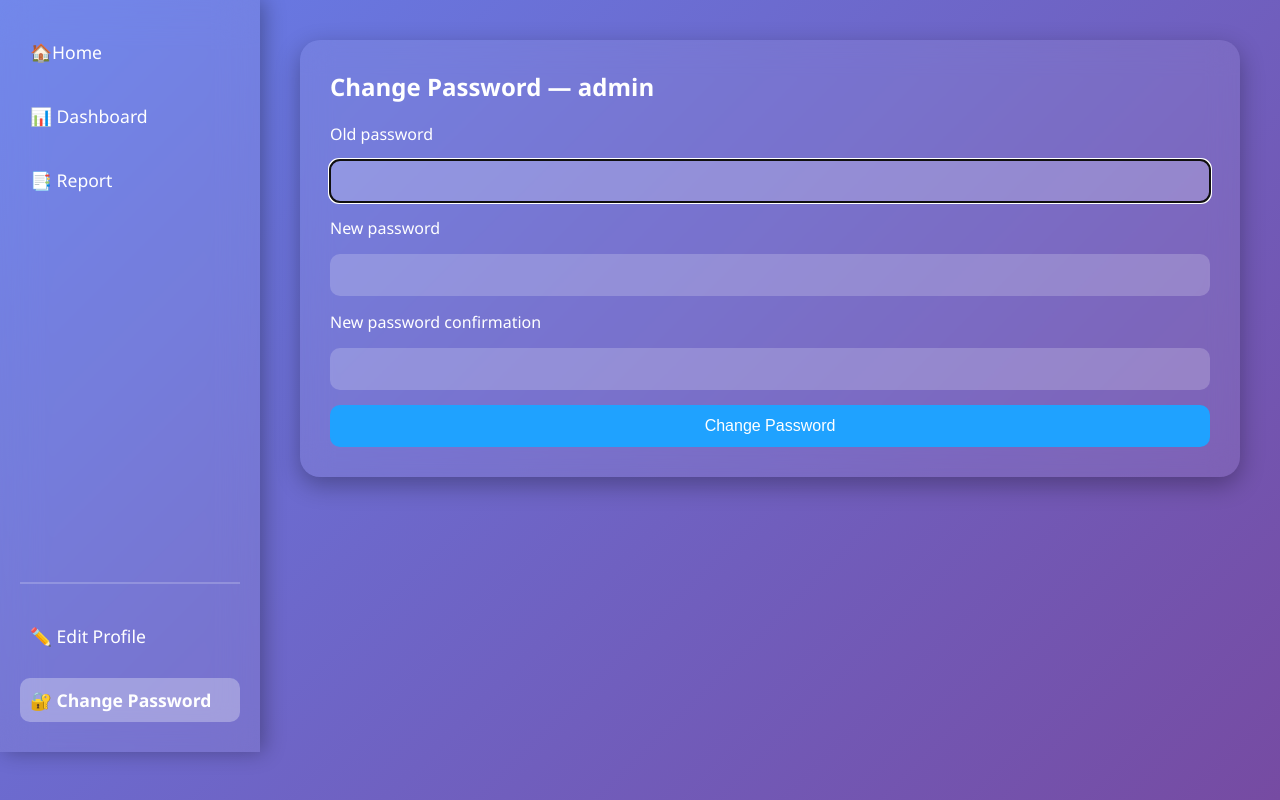
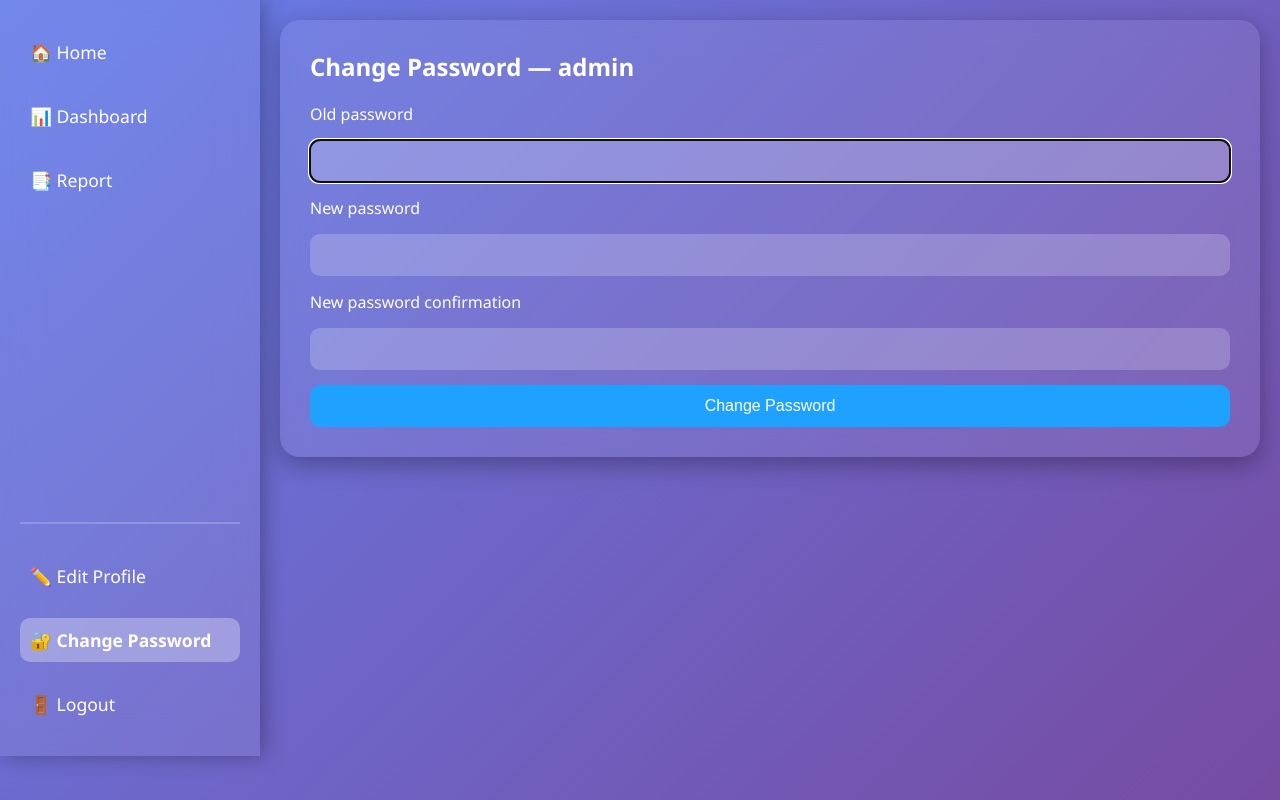
Before and after one commit to Divyant07/LivoTrack, a Django app: page /change-password/ in a window 1280 px wide. Run offline with Django 5.2, Linux system fonts and the light colour scheme; a user stored in the database is signed in.

Commit message:
Slight tweaks and Logout added

```diff
--- a/tracker/templates/tracker/change_password.html
+++ b/tracker/templates/tracker/change_password.html
@@ -55,7 +55,7 @@
         .main-content {
             margin-left: 260px;
             flex: 1;
-            padding: 40px;
+            padding: 20px;
             overflow-y: auto;
         }
 
@@ -136,19 +136,17 @@
 <body>
   <div class="sidebar">
     <div class="top-links">
-        <a href="{% url 'home' %}" class="{% if request.resolver_match.url_name == 'home' %}active{% endif %}">🏠Home</a>
-        <a href="{% url 'dashboard' %}"
-            class="{% if request.resolver_match.url_name == 'dashboard' %}active{% endif %}">📊 Dashboard</a>
-        <a href="{% url 'report' %}"
-            class="{% if request.resolver_match.url_name == 'report' %}active{% endif %}">📑 Report</a>
+        <a href="{% url 'home' %}" class="{% if request.resolver_match.url_name == 'home' %}active{% endif %}">🏠 Home</a>
+        <a href="{% url 'dashboard' %}" class="{% if request.resolver_match.url_name == 'dashboard' %}active{% endif %}">📊 Dashboard</a>
+        <a href="{% url 'report' %}" class="{% if request.resolver_match.url_name == 'report' %}active{% endif %}">📑 Report</a>
     </div>
-    <hr style="border: 1px solid rgba(255, 255, 255, 0.2); margin: 30px 0; margin-top: 380px;">
+
+    <hr style="border: 1px solid rgba(255, 255, 255, 0.2); margin: 30px 0; margin-top: 320px;">
 
     <div class="bottom-links">
-        <a href="{% url 'edit_profile' %}"
-            class="{% if request.resolver_match.url_name == 'edit_profile' %}active{% endif %}">✏️ Edit Profile</a>
-        <a href="{% url 'change_password' %}"
-            class="{% if request.resolver_match.url_name == 'change_password' %}active{% endif %}">🔐 Change Password</a>
+        <a href="{% url 'edit_profile' %}" class="{% if request.resolver_match.url_name == 'edit_profile' %}active{% endif %}">✏️ Edit Profile</a>
+        <a href="{% url 'change_password' %}" class="{% if request.resolver_match.url_name == 'change_password' %}active{% endif %}">🔐 Change Password</a>
+        <a href="{% url 'logout' %}" class="{% if request.resolver_match.url_name == 'logout' %}active{% endif %}">🚪 Logout</a>
     </div>
 </div>
 
--- a/tracker/urls.py
+++ b/tracker/urls.py
@@ -1,5 +1,5 @@
 from django.urls import path
-from .views import userprofile_register, user_login, dashboard, onboarding,welcome_page, edit_profile, change_password, home, report_view, reset_daily_data
+from .views import userprofile_register, user_login, dashboard, onboarding,welcome_page, edit_profile, change_password, home, report_view, reset_daily_data, logout
 
 urlpatterns = [
     path('', welcome_page, name='welcome_page'),
@@ -12,4 +12,5 @@ urlpatterns = [
     path('home/', home, name='home'),
     path('report/', report_view, name='report'),
     path('reset-daily-data/', reset_daily_data, name='reset_daily_data'),
+    path('logout/', logout, name='logout'),
 ]
--- a/tracker/views.py
+++ b/tracker/views.py
@@ -7,7 +7,7 @@ from .models import UserProfile, ALLERGY_CHOICES
 from PIL import Image
 from .utils import extract_values_from_image, analyze_liver_stage
 from django.contrib.auth.forms import PasswordChangeForm
-from django.contrib.auth import update_session_auth_hash
+from django.contrib.auth import update_session_auth_hash, logout as auth_logout
 from datetime import datetime, date
 from django.core.validators import validate_email
 from django.core.exceptions import ValidationError
@@ -364,3 +364,7 @@ def check_daily_reset(request):
         return JsonResponse({
             'error': str(e)
         }, status=400)
+
+def logout(request):
+    auth_logout(request)
+    return redirect('userprofile_login')
```
Also changed, not shown: tracker/templates/tracker/dashboard.html (+8 -10 lines), tracker/templates/tracker/edit_profile.html (+9 -11 lines), tracker/templates/tracker/home.html (+8 -12 lines), tracker/templates/tracker/report.html (+8 -10 lines), db.sqlite3, reports/reports/lft-report-format_1_VAlgHlI.png (added), reports/reports/lft-report-format_1_fkJBq6Y.png (added), reports/reports/lft-report-format_1_nZz8x7W.png (added).
